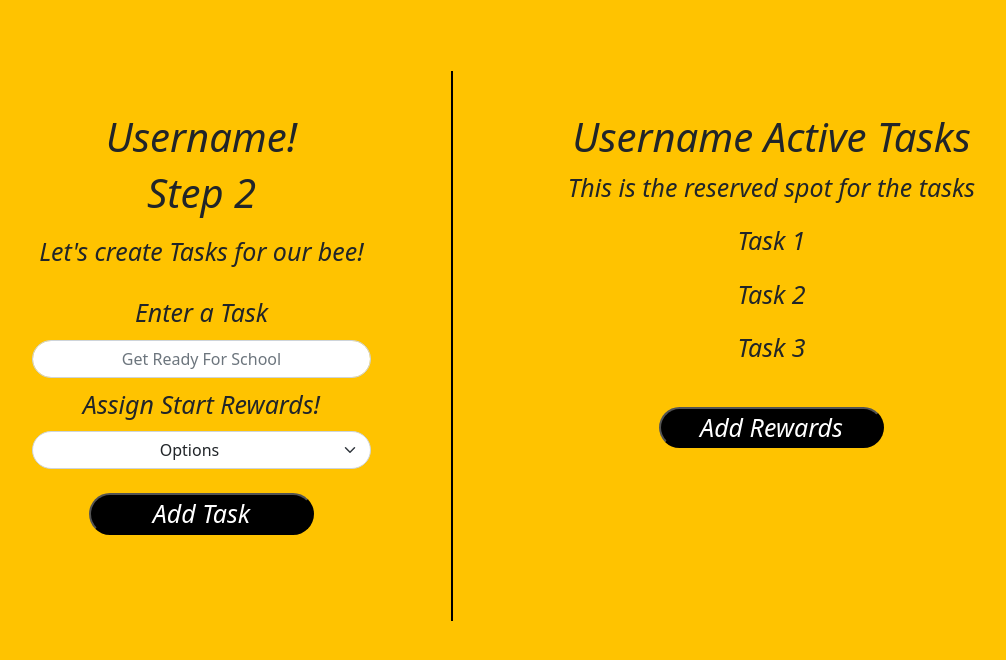
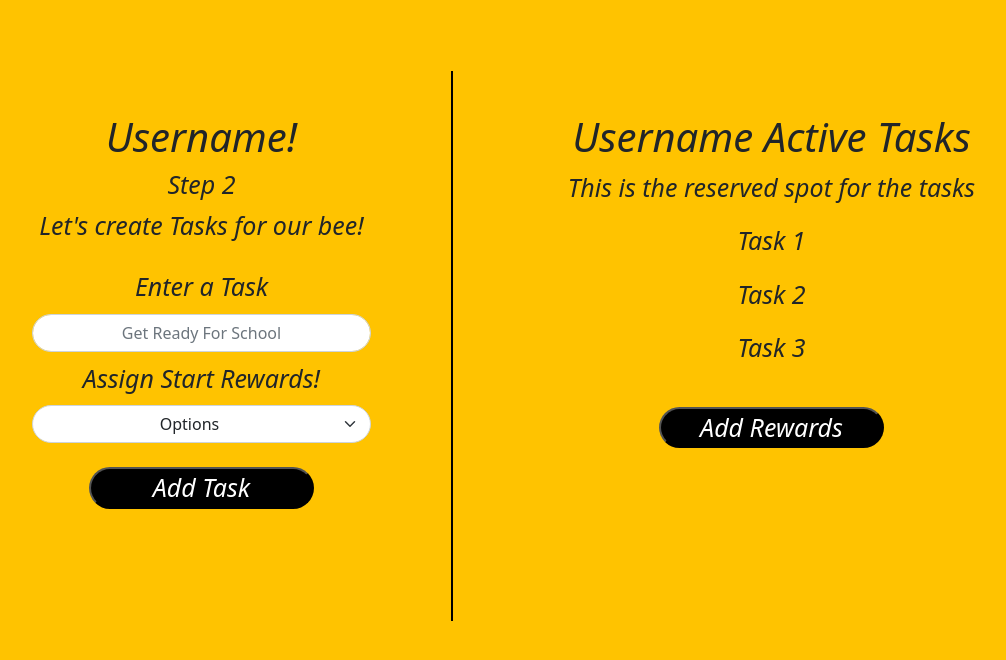
Before and after one commit to Ulissesortega/busybeedeskptop, a React (Create React App) app: page /TaskAssigner in a window 1280 px wide. Shown: the top 660 px of the page, without its empty margins (106-1112 px from the left). Built offline with nearby package versions, Linux system fonts and the light colour scheme.

Commit message:
Fixed h1 being child of p tag

```diff
--- a/src/Components/RewardsCreator.tsx
+++ b/src/Components/RewardsCreator.tsx
@@ -16,7 +16,7 @@ export default function TaskAssigner() {
                         <h1 className='Mobile-Title-format d-block d-sm-none mt-3'>Busy Bee!</h1>
                         <Row>
                             <Col>
-                                <p className='btn-title text-center'><h1>Step 3</h1></p>
+                                <h1 className='btn-title text-center'>Step 3</h1>
                                 <p className='btn-title text-center'></p>
                             </Col>
                         </Row>
--- a/src/Components/TaskAssigner.tsx
+++ b/src/Components/TaskAssigner.tsx
@@ -16,7 +16,7 @@ export default function TaskAssigner() {
                         <h1 className='Mobile-Title-format d-block d-sm-none mt-3'>Busy Bee!</h1>
                         <Row>
                             <Col>
-                                <p className='btn-title text-center'><h1>Step 2</h1></p>
+                                <h1 className='btn-title text-center'>Step 2</h1>
                                 <p className='btn-title text-center'>Let's create Tasks for our bee!</p>
                             </Col>
                         </Row>
```
